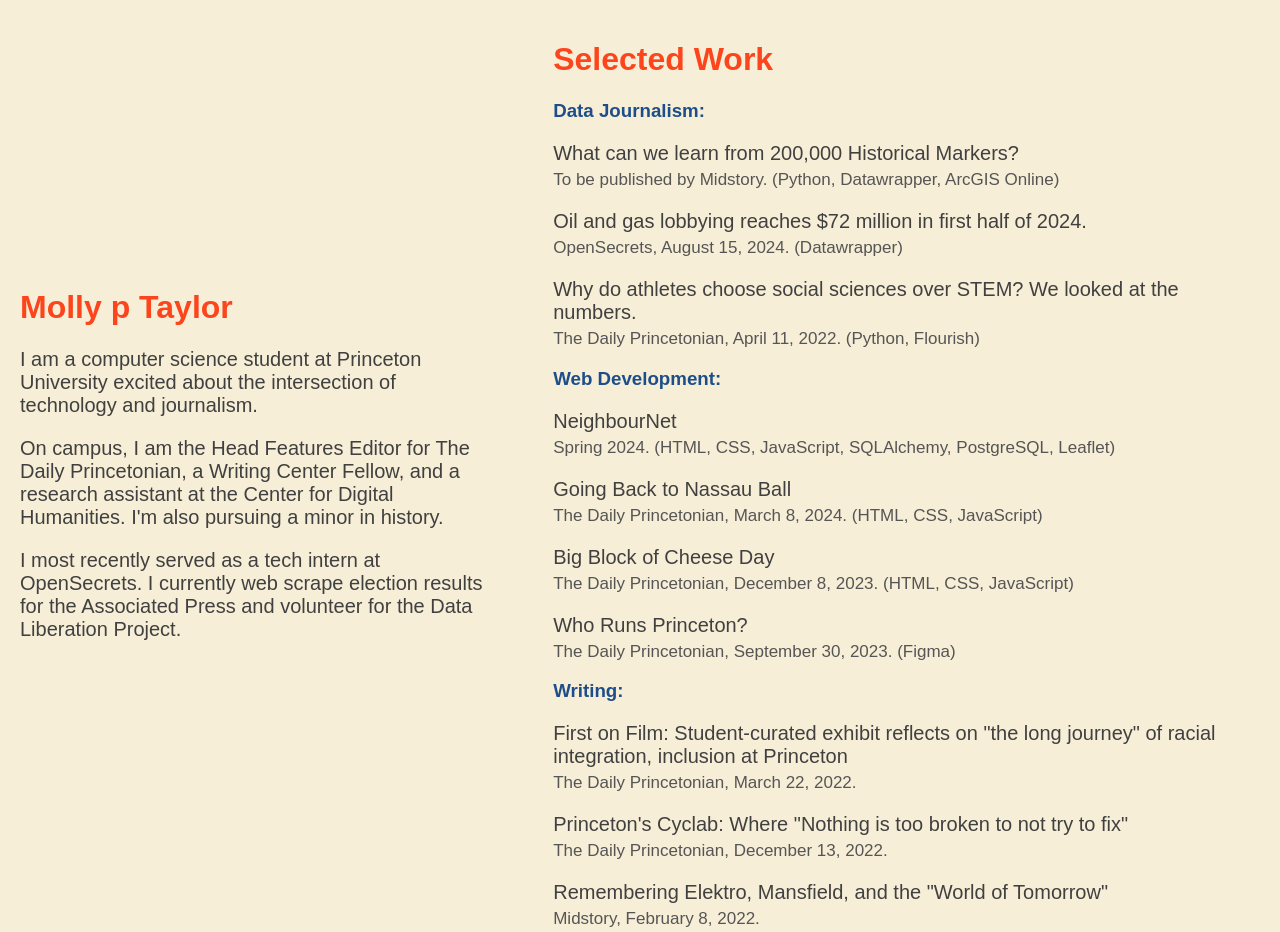
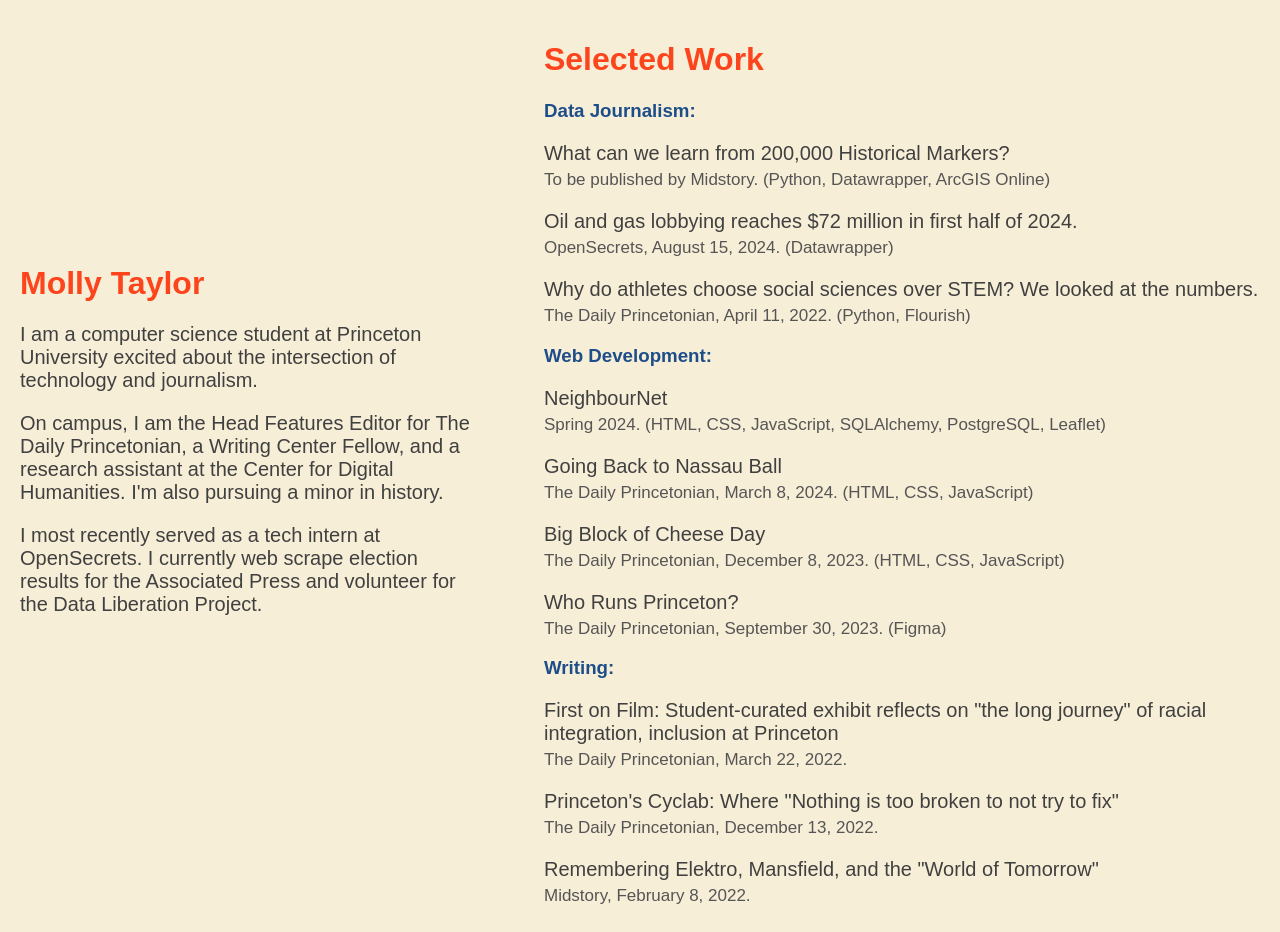
Before and after one commit to mollypt/portfolio, a plain HTML site: page index.html in a window 1280 px wide. Drawn offline with Linux system fonts and the light colour scheme.

Commit message:
small change for test

```diff
--- a/index.html
+++ b/index.html
@@ -17,7 +17,7 @@
 
         /* Styling for the first column */
         .column {
-            width: 60%;  /* Adjust width of the columns */
+            width: 62%;  /* Adjust width of the columns */
         }
 
         h1 {
@@ -41,7 +41,7 @@
 
         #intro {
             color: #404040;
-            margin-top: 20%;
+            margin-top: 18%;
             margin-right: 5%;
             width: 40%;
         }
@@ -68,7 +68,7 @@
 <body>
 <div class="row">
     <div class="column" id="intro">
-        <h1>Molly p Taylor</h1>
+        <h1>Molly Taylor</h1>
         <p>I am a computer science student at Princeton University excited about the intersection of technology and journalism.</p>
         <p>On campus, I am the Head Features Editor for The Daily Princetonian, a Writing Center Fellow, and a research assistant at the Center for Digital Humanities. I'm also pursuing a minor in history.</p>
         <p>I most recently served as a tech intern at OpenSecrets. I currently web scrape election results for the Associated Press and volunteer for the Data Liberation Project.</p>
```
